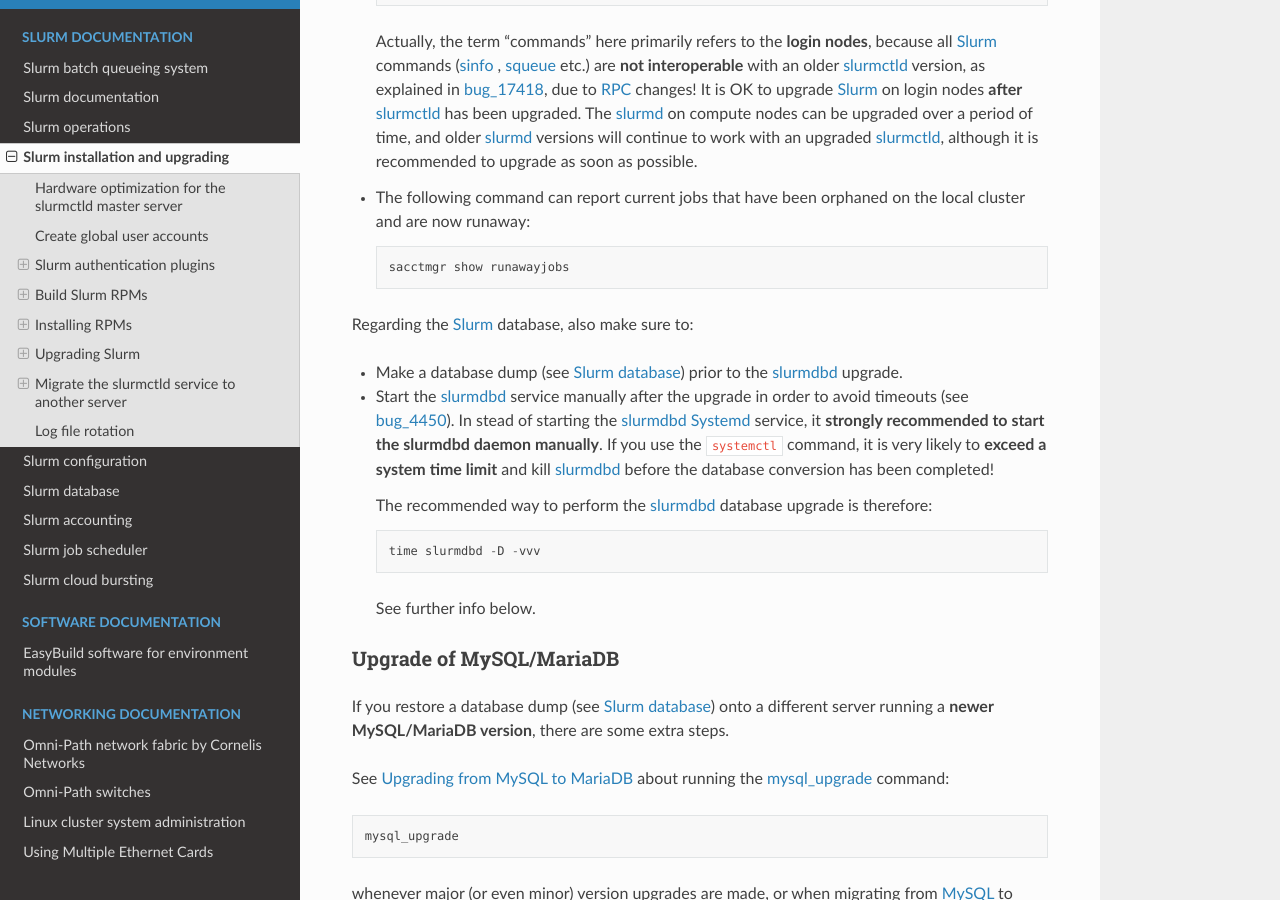
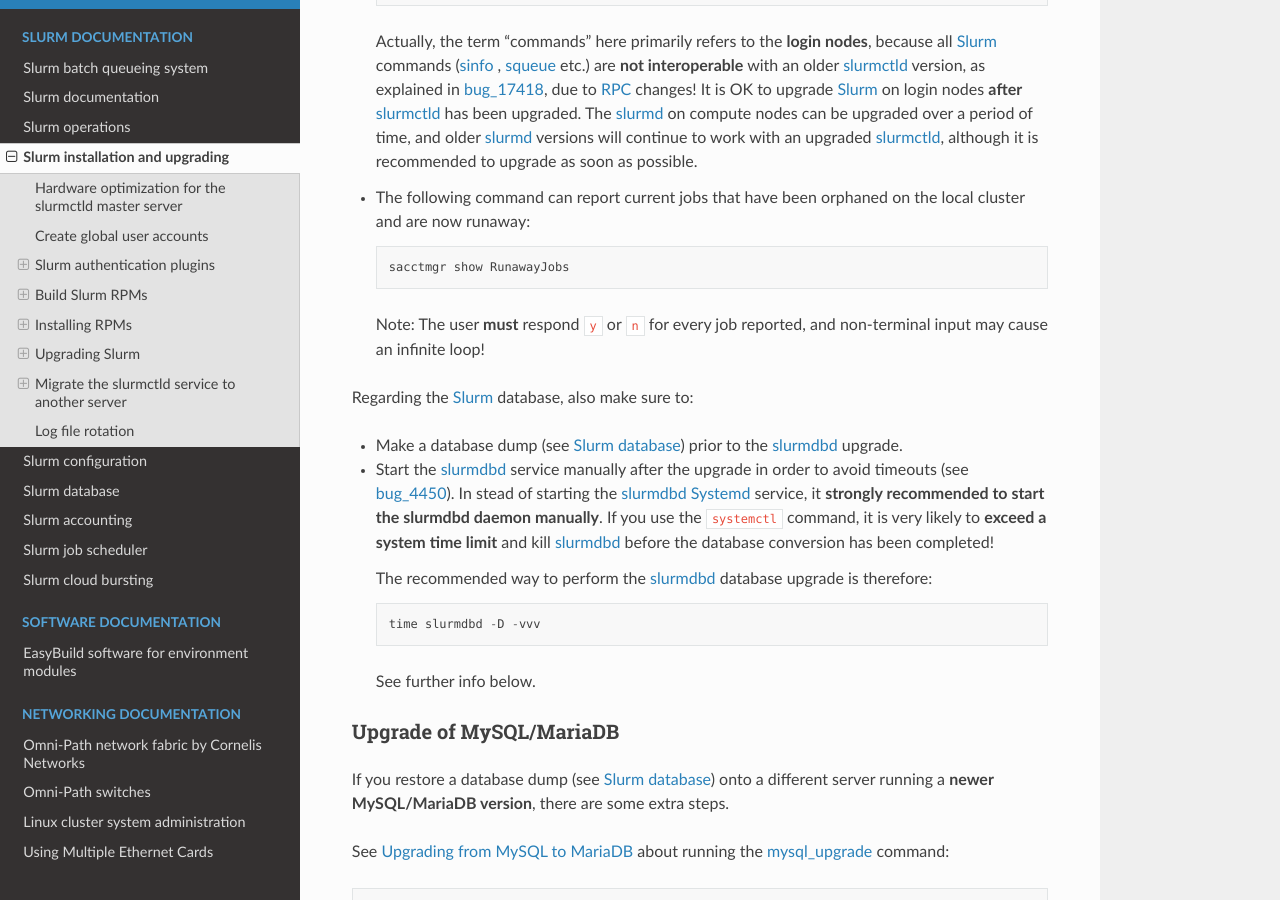
Before and after one commit to OleHolmNielsen/Niflheim_system, a Sphinx documentation site: the page built from docs/Slurm_installation.rst, in a window 1280 px wide and 900 px high, scrolled down 13467 px. Built offline with Sphinx 7.4.7 and the Read the Docs theme 3.1.0, drawn with Linux system fonts in a browser that asks for light colours.

```diff
--- a/docs/Slurm_accounting.rst
+++ b/docs/Slurm_accounting.rst
@@ -413,6 +413,8 @@ See the sacctmgr_ man page `ENTITIES <https://slurm.schedmd.com/sacctmgr.html#lb
 
     sacctmgr show RunawayJobs
 
+  Note: The user **must** respond ``y`` or ``n`` for every job reported, and non-terminal input may cause an infinite loop!
+
 * List of database transactions that have occurred during a given time period::
 
     sacctmgr show transaction
--- a/docs/Slurm_installation.rst
+++ b/docs/Slurm_installation.rst
@@ -616,7 +616,9 @@ Pay attention to these statements:
   although it is recommended to upgrade as soon as possible.
 * The following command can report current jobs that have been orphaned on the local cluster and are now runaway::
 
-    sacctmgr show runawayjobs
+    sacctmgr show RunawayJobs
+
+  Note: The user **must** respond ``y`` or ``n`` for every job reported, and non-terminal input may cause an infinite loop!
 
 Regarding the Slurm_ database, also make sure to:
 
```
